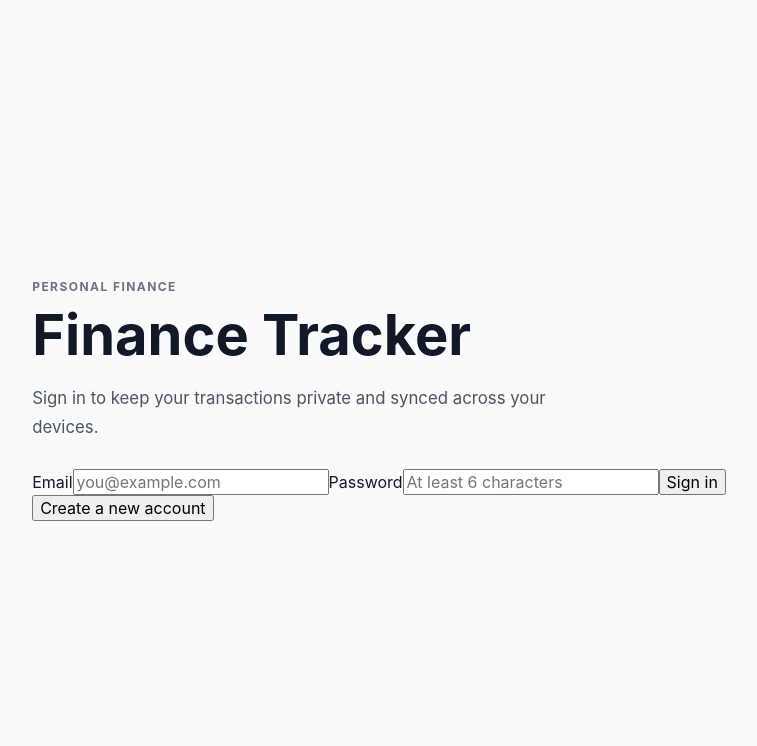
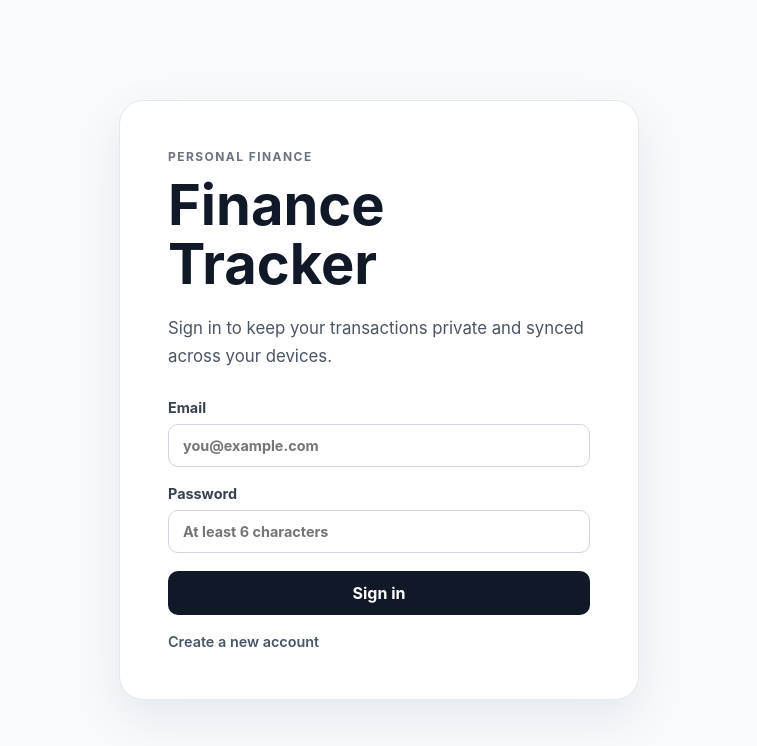
Before and after one commit to harshitabatta/finance-tracker, a React (Vite) app: page / in a window 1280 px wide. Shown: the top 746 px of the page, without its empty margins (261-1018 px from the left). Built offline with nearby package versions, Linux system fonts and the light colour scheme; no server answers.

Commit message:
style: improve authentication screen

```diff
--- a/src/styles.css
+++ b/src/styles.css
@@ -23,6 +23,10 @@ textarea {
   font: inherit;
 }
 
+button {
+  cursor: pointer;
+}
+
 .app-shell {
   min-height: 100vh;
   display: grid;
@@ -30,13 +34,18 @@ textarea {
   padding: 24px;
 }
 
-.welcome-card {
+.welcome-card,
+.auth-card {
   width: min(680px, 100%);
   padding: 48px;
   border: 1px solid #e5e7eb;
   border-radius: 24px;
   background: #ffffff;
   box-shadow: 0 18px 50px rgba(15, 23, 42, 0.08);
+}
+
+.auth-card {
+  width: min(520px, 100%);
 }
 
 .eyebrow {
@@ -61,6 +70,91 @@ h1 {
   line-height: 1.7;
 }
 
+.auth-form {
+  display: grid;
+  gap: 18px;
+  margin-top: 28px;
+}
+
+.auth-form label {
+  display: grid;
+  gap: 8px;
+  color: #374151;
+  font-size: 0.9rem;
+  font-weight: 650;
+}
+
+.auth-form input {
+  width: 100%;
+  padding: 12px 14px;
+  border: 1px solid #d1d5db;
+  border-radius: 10px;
+  outline: none;
+  background: #ffffff;
+  color: #111827;
+  transition: border-color 0.15s ease, box-shadow 0.15s ease;
+}
+
+.auth-form input:focus {
+  border-color: #64748b;
+  box-shadow: 0 0 0 3px rgba(100, 116, 139, 0.14);
+}
+
+.primary-button,
+.secondary-button {
+  border: 0;
+  border-radius: 10px;
+  padding: 12px 16px;
+  font-weight: 650;
+  transition: transform 0.15s ease, opacity 0.15s ease;
+}
+
+.primary-button {
+  background: #111827;
+  color: #ffffff;
+}
+
+.secondary-button {
+  background: #f3f4f6;
+  color: #374151;
+}
+
+.primary-button:hover,
+.secondary-button:hover,
+.text-button:hover {
+  opacity: 0.82;
+}
+
+.primary-button:active,
+.secondary-button:active {
+  transform: translateY(1px);
+}
+
+.text-button {
+  margin-top: 18px;
+  padding: 0;
+  border: 0;
+  background: transparent;
+  color: #475569;
+  font-size: 0.9rem;
+  font-weight: 600;
+}
+
+.form-error,
+.connection-error {
+  margin: 0;
+  color: #b91c1c;
+  font-size: 0.9rem;
+  line-height: 1.5;
+}
+
+.form-success {
+  margin: 0;
+  color: #166534;
+  font-size: 0.9rem;
+  line-height: 1.5;
+}
+
 .status-pill {
   display: inline-flex;
   padding: 8px 12px;
@@ -71,13 +165,26 @@ h1 {
   font-weight: 600;
 }
 
+.dashboard-header {
+  display: flex;
+  align-items: flex-start;
+  justify-content: space-between;
+  gap: 24px;
+}
+
 @media (max-width: 600px) {
   .app-shell {
     padding: 16px;
   }
 
-  .welcome-card {
+  .welcome-card,
+  .auth-card {
     padding: 32px 24px;
     border-radius: 20px;
   }
+
+  .dashboard-header {
+    align-items: stretch;
+    flex-direction: column;
+  }
 }
```
